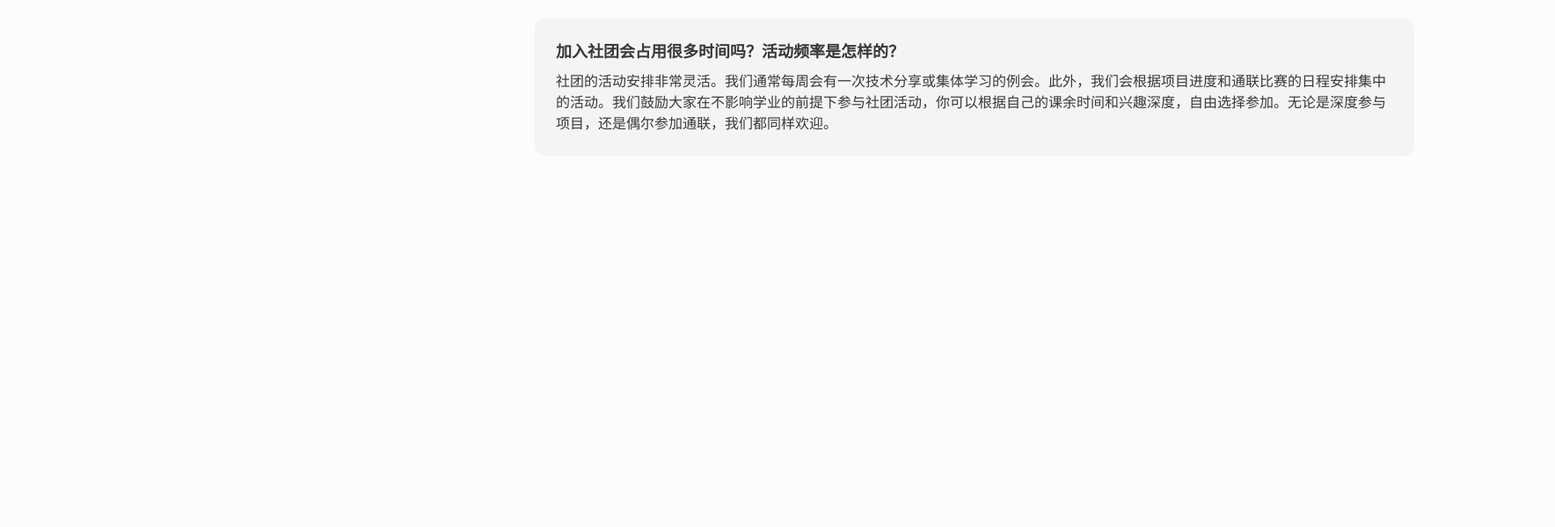
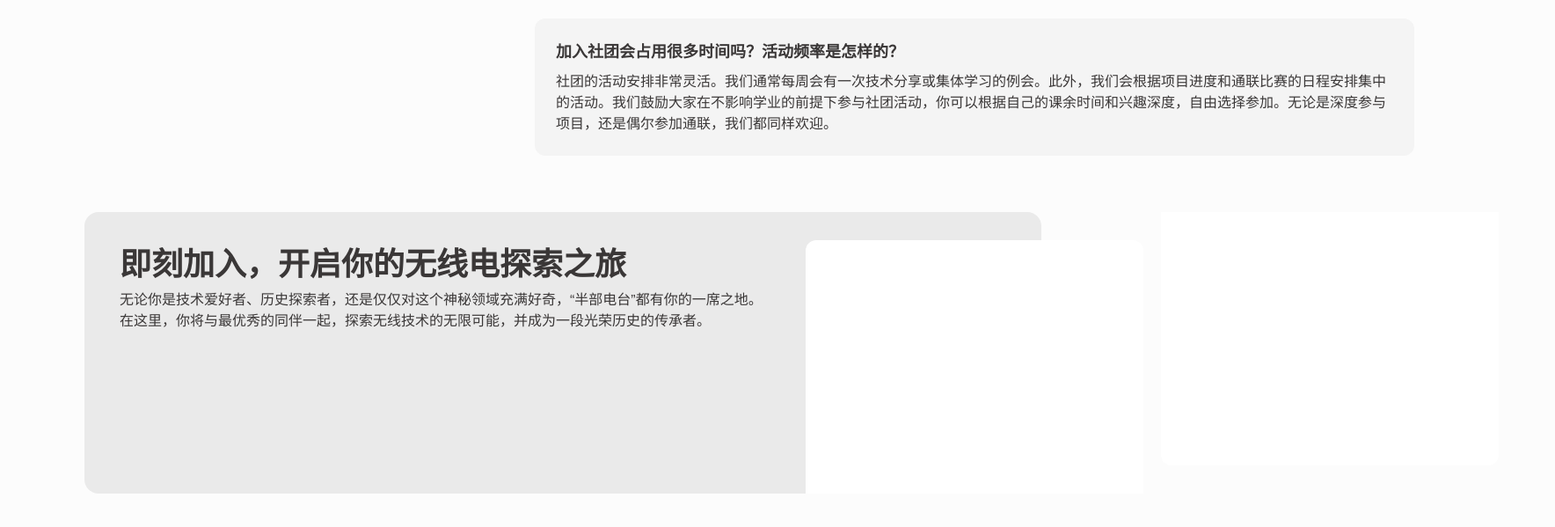
Before and after one commit to xduham/astro-ham-homepage-design2, an Astro site: page / in a window 1280 px wide. Shown: the part 3671-4270 px from the top of the page at 88% size, 1768 px wide, since content can reach past the window. Before the commit the page ends 3848 px from the top, so only its background shows below. Built offline with nearby package versions, Linux system fonts and the light colour scheme; Astro itself is replaced by a stand-in of ours.

Commit message:
CTA 桌面版完成

```diff
--- /dev/null
+++ b/src/components/Home/CTA_Section.astro
@@ -0,0 +1,16 @@
+---
+
+---
+<section class="flex mt-16 h-80 bg-secondary-400 rounded-2xl justify-between">
+    <div class="flex flex-col m-10 space-y-2">
+        <p class="justify-start text-4xl font-extrabold">即刻加入，开启你的无线电探索之旅</p>
+        <p class="w-[740px] justify-start text-base font-light">无论你是技术爱好者、历史探索者，还是仅仅对这个神秘领域充满好奇，“半部电台”都有你的一席之地。在这里，你将与最优秀的同伴一起，探索无线技术的无限可能，并成为一段光荣历史的传承者。</p>
+    </div>
+
+    <div class="flex space-x-5">
+        <div class="w-96 h-72 bg-white rounded-tl-xl rounded-tr-xl self-end"></div>
+
+        <div class="w-96 h-72 bg-white rounded-bl-xl rounded-br-xl self-start mr-16"></div>
+    </div>
+
+</section>
--- a/src/pages/index.astro
+++ b/src/pages/index.astro
@@ -6,6 +6,7 @@ import PartnerSection from "../components/Home/PartnerSection.astro";
 import FeatureSection from "../components/Home/FeatureSection.astro";
 import WhyChooseUsSection from "../components/Home/WhyChooseUsSection.astro";
 import FAQ_Section from "../components/Home/FAQ_Section.astro";
+import CTA_Section from "../components/Home/CTA_Section.astro";
 
 ---
 
@@ -23,5 +24,9 @@ import FAQ_Section from "../components/Home/FAQ_Section.astro";
 
     <FAQ_Section />
 
+    <CTA_Section />
+
+    <div class="h-screen"></div>
+
 </div>
 </Layout>
--- a/src/styles/global.css
+++ b/src/styles/global.css
@@ -4,6 +4,7 @@
     --color-primary-500: #3A3737;
     --color-primary-600: #4F4F4F;
     --color-secondary-300: #F4F4F4;
+    --color-secondary-400: #EAEAEA;
     --color-secondary-500: #BBBBBB;
     --color-secondary-600: #707070;
 }
```
